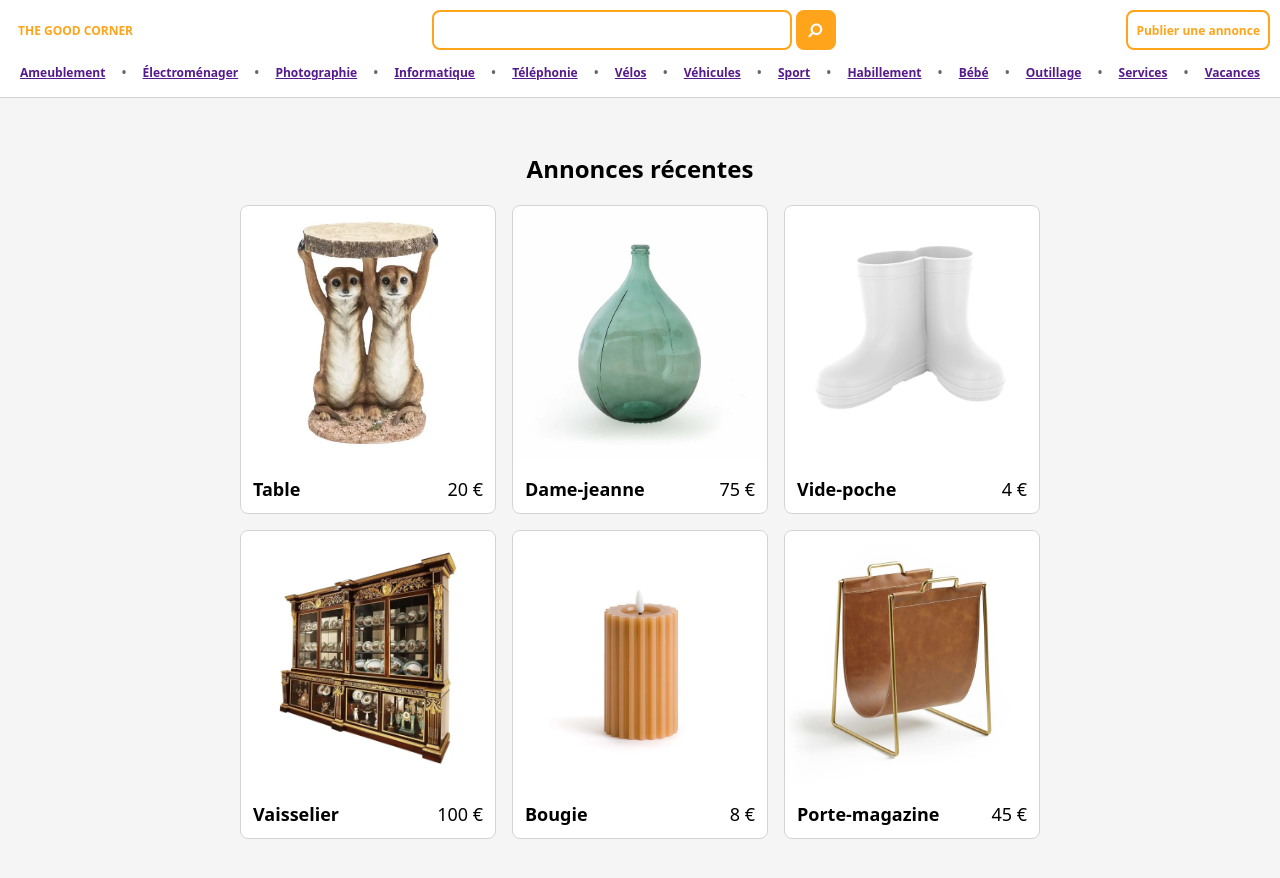
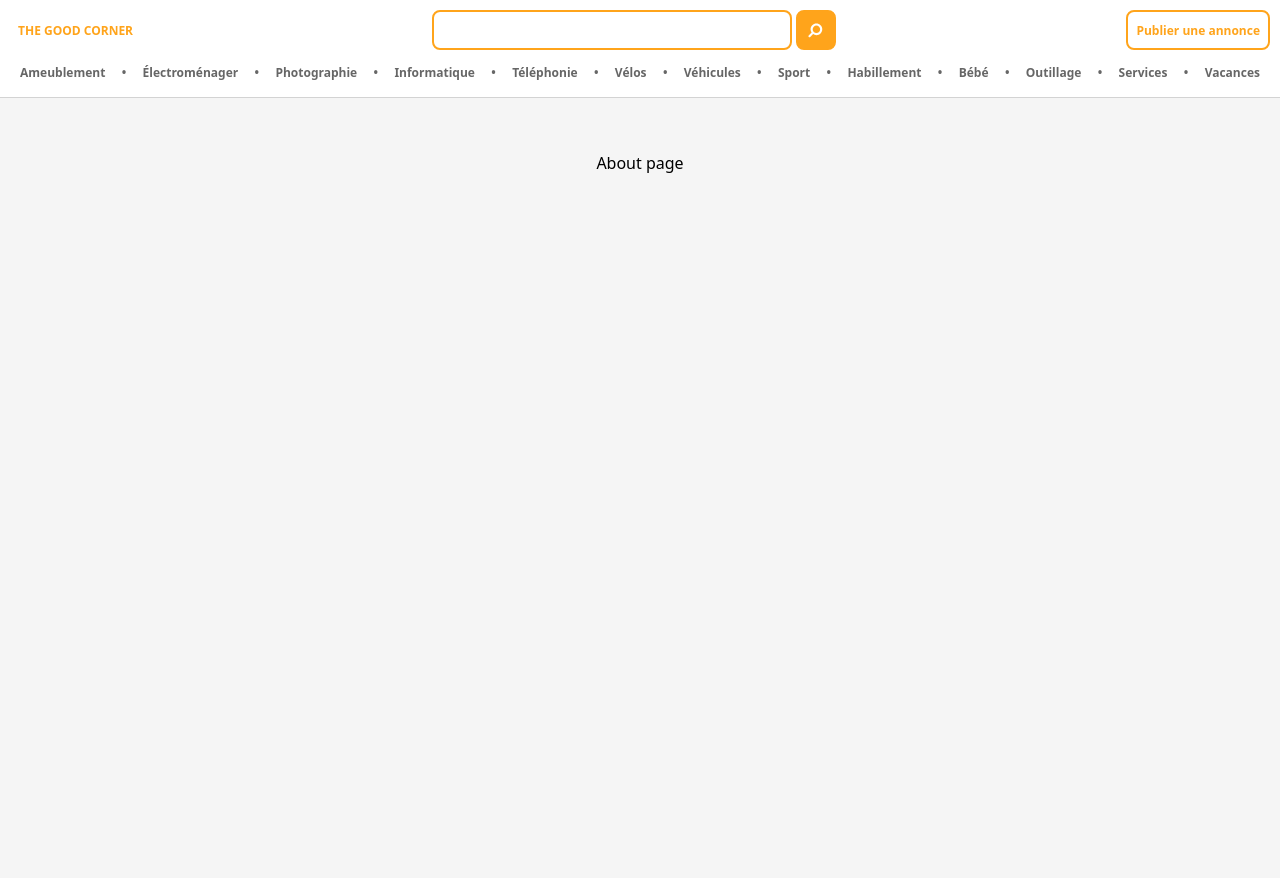
Before and after one commit to codeIsHard2023/clone-leboncoin-fullstack, a React (Vite) app in the folder frontend/: page /about in a window 1280 px wide. Shown: the top 878 px of the page. After the commit the page ends 800 px from the top, so only its background shows below. Built offline with nearby package versions, Linux system fonts and the light colour scheme.

Commit message:
frontend modifications: added router, default layout, Home, AdDetails and About pages

```diff
--- a/frontend/package.json
+++ b/frontend/package.json
@@ -11,7 +11,8 @@
   },
   "dependencies": {
     "react": "^18.3.1",
-    "react-dom": "^18.3.1"
+    "react-dom": "^18.3.1",
+    "react-router-dom": "^6.26.2"
   },
   "devDependencies": {
     "@eslint/js": "^9.9.0",
--- a/frontend/src/App.tsx
+++ b/frontend/src/App.tsx
@@ -1,14 +1,19 @@
-import { Header } from "./components/Header";
-import { RecentAds } from "./components/RecentAds";
+import { Route, Routes } from "react-router-dom";
+import { Layout } from "./layouts/Layout";
+import { Home } from "./pages/Home";
+import { About } from "./pages/About";
+import { AdDetails } from "./pages/AdDetails";
 import "./App.css";
 
 export function App() {
   return (
-    <body>
-      <main className="main-content">
-        <Header />
-        <RecentAds />
-      </main>
-    </body>
+    <Routes>
+      <Route path="/" element={<Layout />}>
+        <Route path="/" element={<Home />} />
+        <Route path="about" element={<About />} />
+        <Route path="ads/:id" element={<AdDetails />} />
+        <Route path="*" element={<Home />} />
+      </Route>
+    </Routes>
   );
 }
--- a/frontend/src/components/AdCard.tsx
+++ b/frontend/src/components/AdCard.tsx
@@ -1,3 +1,4 @@
+import { Link } from "react-router-dom";
 import classes from "./AdCard.module.css";
 
 export type AdProps = {
@@ -12,13 +13,13 @@ export const AdCard = (props: AdProps) => {
   return (
     <>
       <div className={classes.adCardContainer}>
-        <a className={classes.adCardLink} href={`/ads/${id}`}>
+        <Link className={classes.adCardLink} to={`/ads/${id}`}>
           <img className={classes.adCardImage} src={imgUrl} />
           <div className={classes.adCardText}>
             <div className={classes.adCardTitle}>{title}</div>
             <div className={classes.adCardPrice}>{price} €</div>
           </div>
-        </a>
+        </Link>
       </div>
     </>
   );
--- a/frontend/src/components/Header.tsx
+++ b/frontend/src/components/Header.tsx
@@ -1,3 +1,4 @@
+import { Link } from "react-router-dom";
 import classes from "./Header.module.css";
 
 export const Header = () => {
@@ -5,13 +6,13 @@ export const Header = () => {
     <header className={classes.header}>
       <div className={classes.mainMenu}>
         <h1>
-          <a
-            href="/"
+          <Link
+            to="/"
             className={`${classes.button} ${classes.logo} ${classes.linkButton}`}
           >
             <span className={classes.mobileShortLabel}>TGC</span>
             <span className={classes.desktopLongLabel}>THE GOOD CORNER</span>
-          </a>
+          </Link>
         </h1>
         <form className={classes.textFieldWithButton}>
           <input
@@ -34,68 +35,68 @@ export const Header = () => {
             </svg>
           </button>
         </form>
-        <a
-          href="/post-ad"
+        <Link
+          to="/post-ad"
           className={`${classes.button} ${classes.linkButton}`}
         >
           <span className={`${classes.mobileShortLabel}`}>Publier</span>
           <span className={`${classes.mobileLongLabel}`}>
             Publier une annonce
           </span>
-        </a>
+        </Link>
       </div>
       <nav className={`${classes.categoriesNavigation}`}>
-        <a href="" className={classes.categoriesNavigationLink}>
+        <Link to="" className={classes.categoryNavigationLink}>
           Ameublement
-        </a>{" "}
+        </Link>{" "}
         •
-        <a href="" className={classes.categoriesNavigationLink}>
+        <Link to="" className={classes.categoryNavigationLink}>
           Électroménager
-        </a>{" "}
+        </Link>{" "}
         •
-        <a href="" className={classes.categoriesNavigationLink}>
+        <Link to="" className={classes.categoryNavigationLink}>
           Photographie
-        </a>{" "}
+        </Link>{" "}
         •
-        <a href="" className={classes.categoriesNavigationLink}>
+        <Link to="" className={classes.categoryNavigationLink}>
           Informatique
-        </a>{" "}
+        </Link>{" "}
         •
-        <a href="" className={classes.categoriesNavigationLink}>
+        <Link to="" className={classes.categoryNavigationLink}>
           Téléphonie{" "}
-        </a>{" "}
+        </Link>{" "}
         •
-        <a href="" className={classes.categoriesNavigationLink}>
+        <Link to="" className={classes.categoryNavigationLink}>
           Vélos
-        </a>{" "}
+        </Link>{" "}
         •
-        <a href="" className={classes.categoriesNavigationLink}>
+        <Link to="" className={classes.categoryNavigationLink}>
           Véhicules
-        </a>{" "}
+        </Link>{" "}
         •
-        <a href="" className={classes.categoriesNavigationLink}>
+        <Link to="" className={classes.categoryNavigationLink}>
           Sport
-        </a>{" "}
+        </Link>{" "}
         •
-        <a href="" className={classes.categoriesNavigationLink}>
+        <Link to="" className={classes.categoryNavigationLink}>
           Habillement
-        </a>{" "}
+        </Link>{" "}
         •
-        <a href="" className={classes.categoriesNavigationLink}>
+        <Link to="" className={classes.categoryNavigationLink}>
           Bébé
-        </a>{" "}
+        </Link>{" "}
         •
-        <a href="" className={classes.categoriesNavigationLink}>
+        <Link to="" className={classes.categoryNavigationLink}>
           Outillage
-        </a>{" "}
+        </Link>{" "}
         •
-        <a href="" className={classes.categoriesNavigationLink}>
+        <Link to="" className={classes.categoryNavigationLink}>
           Services{" "}
-        </a>{" "}
+        </Link>{" "}
         •
-        <a href="" className={classes.categoriesNavigationLink}>
+        <Link to="" className={classes.categoryNavigationLink}>
           Vacances
-        </a>
+        </Link>
       </nav>
     </header>
   );
--- a/frontend/src/components/RecentAds.tsx
+++ b/frontend/src/components/RecentAds.tsx
@@ -9,31 +9,31 @@ export const RecentAds = () => {
       title: "Table",
     },
     {
-      id: 1,
+      id: 2,
       imgUrl: "images/dame-jeanne.webp",
       title: "Dame-jeanne",
       price: 75,
     },
     {
-      id: 1,
+      id: 3,
       imgUrl: "/images/vide-poche.webp",
       title: "Vide-poche",
       price: 4,
     },
     {
-      id: 1,
+      id: 4,
       imgUrl: "/images/vaisselier.webp",
       title: "Vaisselier",
       price: 100,
     },
     {
-      id: 1,
+      id: 5,
       imgUrl: "images/bougie.webp",
       title: "Bougie",
       price: 8,
     },
     {
-      id: 1,
+      id: 6,
       imgUrl: "/images/porte-magazine.webp",
       title: "Porte-magazine",
       price: 45,
--- /dev/null
+++ b/frontend/src/layouts/Layout.tsx
@@ -0,0 +1,11 @@
+import { Outlet } from "react-router-dom";
+import { Header } from "../components/Header";
+
+export const Layout = () => {
+  return (
+    <main className="main-content">
+      <Header />
+      <Outlet />
+    </main>
+  );
+};
--- a/frontend/src/main.tsx
+++ b/frontend/src/main.tsx
@@ -1,10 +1,13 @@
 import { StrictMode } from "react";
 import { createRoot } from "react-dom/client";
+import { BrowserRouter } from "react-router-dom";
 import { App } from "./App.tsx";
 import "./index.css";
 
 createRoot(document.getElementById("root")!).render(
   <StrictMode>
-    <App />
+    <BrowserRouter>
+      <App />
+    </BrowserRouter>
   </StrictMode>
 );
--- /dev/null
+++ b/frontend/src/pages/About.tsx
@@ -0,0 +1,3 @@
+export const About = () => {
+  return <p>About page</p>;
+};
--- /dev/null
+++ b/frontend/src/pages/AdDetails.tsx
@@ -0,0 +1,7 @@
+import { useParams } from "react-router-dom";
+
+export const AdDetails = () => {
+  const { id } = useParams<string>();
+
+  return <p>Hello from AdDetails {id}</p>;
+};
--- /dev/null
+++ b/frontend/src/pages/Home.tsx
@@ -0,0 +1,5 @@
+import { RecentAds } from "../components/RecentAds";
+
+export const Home = () => {
+  return <RecentAds />;
+};
```
Also changed, not shown: 1 other file (tests, documents, lock files or other folders).
